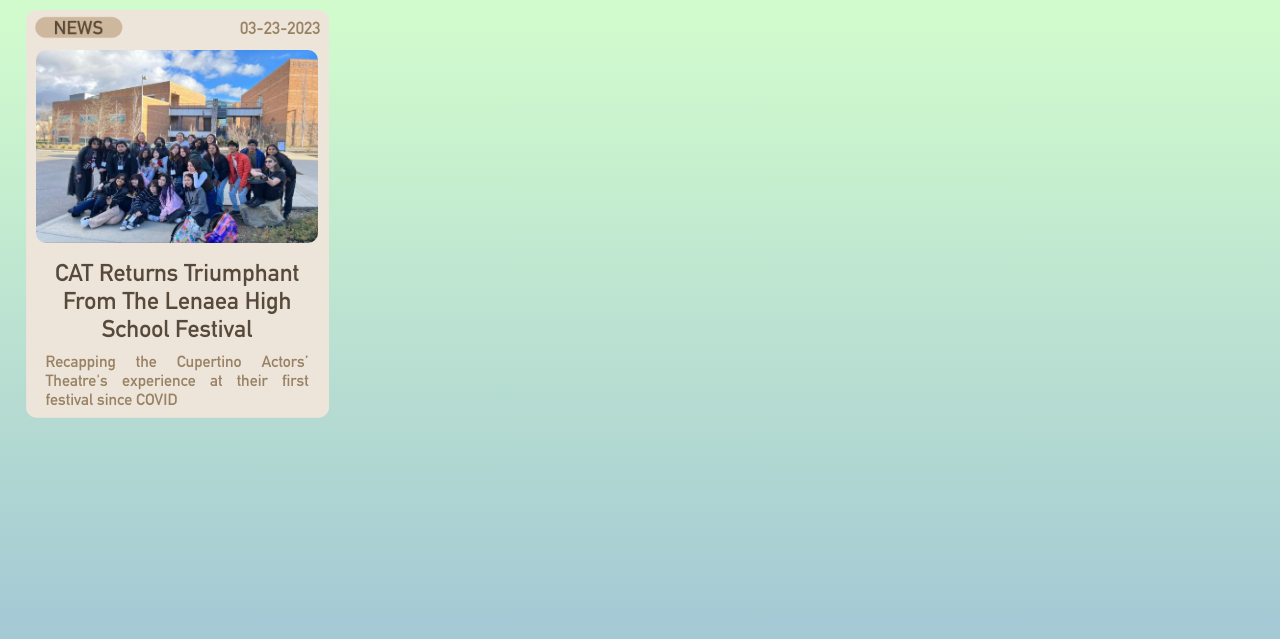
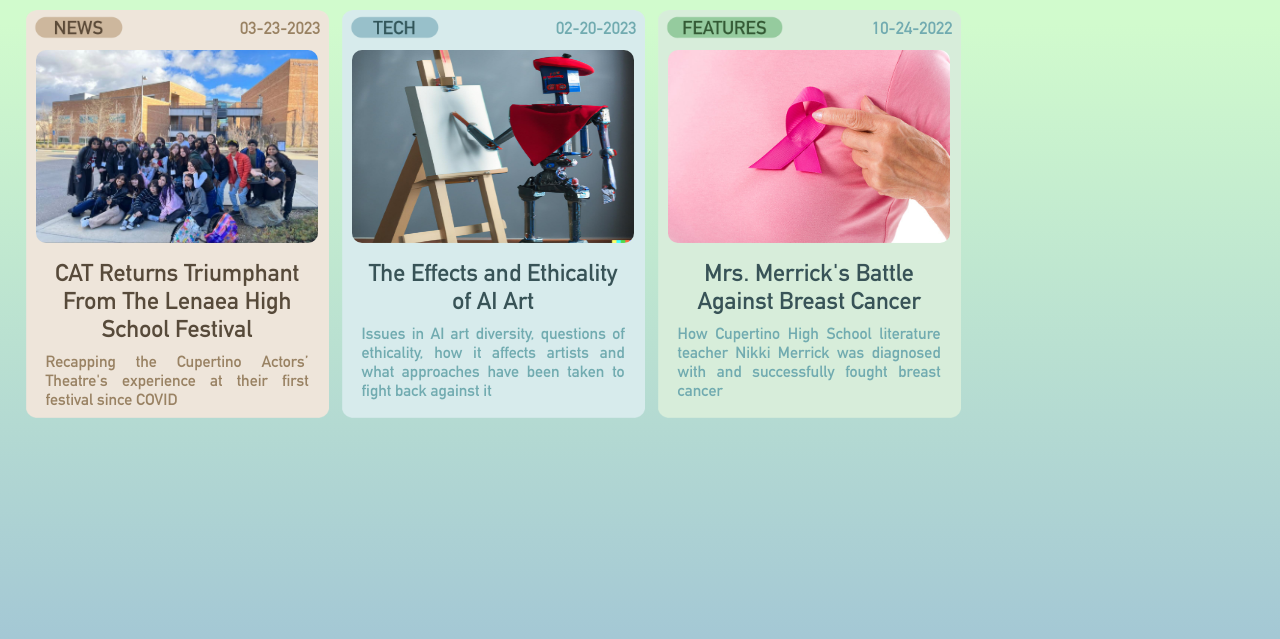
Before and after one commit to cinnamew/cinnamew.github.io, a plain HTML site: page journo.html in a window 1280 px wide. Shown: the part 55-694 px from the top of the page. Drawn offline with Linux system fonts and the light colour scheme.

Commit message:
articles in!
too lazy to change features text colors lmao they don't even look bad

```diff
--- a/journo.html
+++ b/journo.html
@@ -38,19 +38,80 @@
                         </div>
                     </a>
                     <div class="flip-card-back" style="background-image: url('./content/journo/news.png'); background-size: contain;">
-                    <a href="https://chsprospector.com/8973/news/cat-returns-triumphant-from-the-lenaea-high-school-festival/#">
                         <div class="flip-card-back-top">PREVIEW</div>
                             <div class="flip-card-article">
                             Members of the Cupertino Actors’ Theatre returned to school in high spirits after winning several awards at the annual Lenaea High School Festival on Feb. 5, 2023.
 
                             <br><br>These awards include bronze, silver, and gold awards in set design, one gold award in costume design, three bronze awards in monologues and one silver award in the duo scene.
 
-<br><br>According to Arcadia Conrad,  20-year theater teacher and director at Cupertino High School, the entire class looks forward to the festival,...
                             </div>
+                            <a href="https://chsprospector.com/8973/news/cat-returns-triumphant-from-the-lenaea-high-school-festival/#">
                                 <div class="flip-card-back-bot">[click to continue reading]</div>
                             </a>
                     </div>
 
+                </div>
+            </div>
+
+            <div class="flip-card">
+                <div class="flip-card-inner">
+                    <a href="https://chsprospector.com/8918/tech/the-effects-and-ethicality-of-ai-art/#">
+                        <div class="flip-card-front" style="background-image: url('./content/journo/tech.png'); background-size: contain;">
+                            <!--<img src="content/journo/news.png" style="width:303px;height:408px;">-->
+                            <!--<style>
+                                p {color:#998263;}
+                            </style>-->
+                            <div class="flip-card-image">
+                                <img src="content/journo/covers/aiart.jpg" style="width:282px;height:193px;">
+                            </div>
+                            <div class="flip-card-date"><font color="71abb0">02-20-2023</font></div>
+
+                            <div class="flip-card-title"><font color="385357">The Effects and Ethicality of AI Art</font></div>
+
+                            <div class="flip-card-deck"><font color="71abb0">Issues in AI art diversity, questions of ethicality, how it affects artists and what approaches have been taken to fight back against it</div>
+                        </div>
+                    </a>
+                    <div class="flip-card-back" style="background-image: url('./content/journo/tech.png'); background-size: contain;">
+                        <div class="flip-card-back-top"><font color="385357">PREVIEW</font></div>
+                            <div class="flip-card-article">
+                                What comes to a programmer’s mind when thinking of the phrase “AI art” may completely differ from an artist, TikTok user or simply another student at Cupertino High School. With the recent boom of computer-generated art being used on sites such as Dall-E, Tiktok and Midjourney, issues about ethicality, database biases and their effects on human artists have risen significantly, though opinions on these issues – and how to resolve them – vary widely...                  </font></div>
+                            <a href="https://chsprospector.com/8918/tech/the-effects-and-ethicality-of-ai-art/#">
+                                <div class="flip-card-back-bot"><font color="385357">[click to continue reading]</font></div>
+                            </a>
+                    </div>
+                </div>
+            </div>
+
+            <div class="flip-card">
+                <div class="flip-card-inner">
+                    <a href="https://chsprospector.com/8705/spotlight/mrs-merrick-spotlight/">
+                        <div class="flip-card-front" style="background-image: url('./content/journo/features.png'); background-size: contain;">
+                            <!--<img src="content/journo/news.png" style="width:303px;height:408px;">-->
+                            <!--<style>
+                                p {color:#998263;}
+                            </style>-->
+                            <div class="flip-card-image">
+                                <img src="content/journo/covers/tempbreastcancer3.jpg" style="width:282px;height:193px;">
+                            </div>
+                            <div class="flip-card-date"><font color="71abb0">10-24-2022</font></div>
+
+                            <div class="flip-card-title"><font color="385357">Mrs. Merrick's Battle Against Breast Cancer</font></div>
+
+                            <div class="flip-card-deck"><font color="71abb0">How Cupertino High School literature teacher Nikki Merrick was diagnosed with and successfully fought breast cancer</div>
+                        </div>
+                    </a>
+                    <div class="flip-card-back" style="background-image: url('./content/journo/features.png'); background-size: contain;">
+                        <div class="flip-card-back-top"><font color="385357">PREVIEW</font></div>
+                            <div class="flip-card-article">
+                                Nikki Merrick had put off her routine mammogram for months. The Cupertino High School English teacher felt fine when she finally made it in to get scanned in the spring of 2016.
+
+                                <br><br>The mammogram result shocked the 46-year-old mother of two to her very core, plunging her into what literally became the fight for her life.
+
+<br><br>Merrick was diagnosed with breast cancer, which is mainly diagnosed in women after the age of 54... </font></div>
+                            <a href="https://chsprospector.com/8705/spotlight/mrs-merrick-spotlight/">
+                                <div class="flip-card-back-bot"><font color="385357">[click to continue reading]</font></div>
+                            </a>
+                    </div>
                 </div>
             </div>
         </div>
--- a/style/journo.css
+++ b/style/journo.css
@@ -127,7 +127,7 @@ h1, h2, h3, h4, span {
 
 .flip-card-article {
     color:#998263;
-    padding-top: 20px;
+    padding-top: 10px;
     font-family: "DIN Alternate";
     text-align: justify;
     font-size: 12pt;
@@ -137,7 +137,7 @@ h1, h2, h3, h4, span {
 
 .flip-card-back-top {
     color:#574a3a;
-    padding-top: 15px;
+    padding-top: 40px;
     font-family: "DIN Alternate";
     text-align: center;
     font-size: 12pt;
```
Also changed, not shown: content/journo/covers/aiart.jpg (added), content/journo/covers/tempbreastcancer.jpg (added), content/journo/covers/tempbreastcancer2.jpg (added), content/journo/covers/tempbreastcancer3.jpg (added), content/journo/features.png (added), content/journo/tech.png (added). Lines whose indentation alone changed are shown as unchanged.
